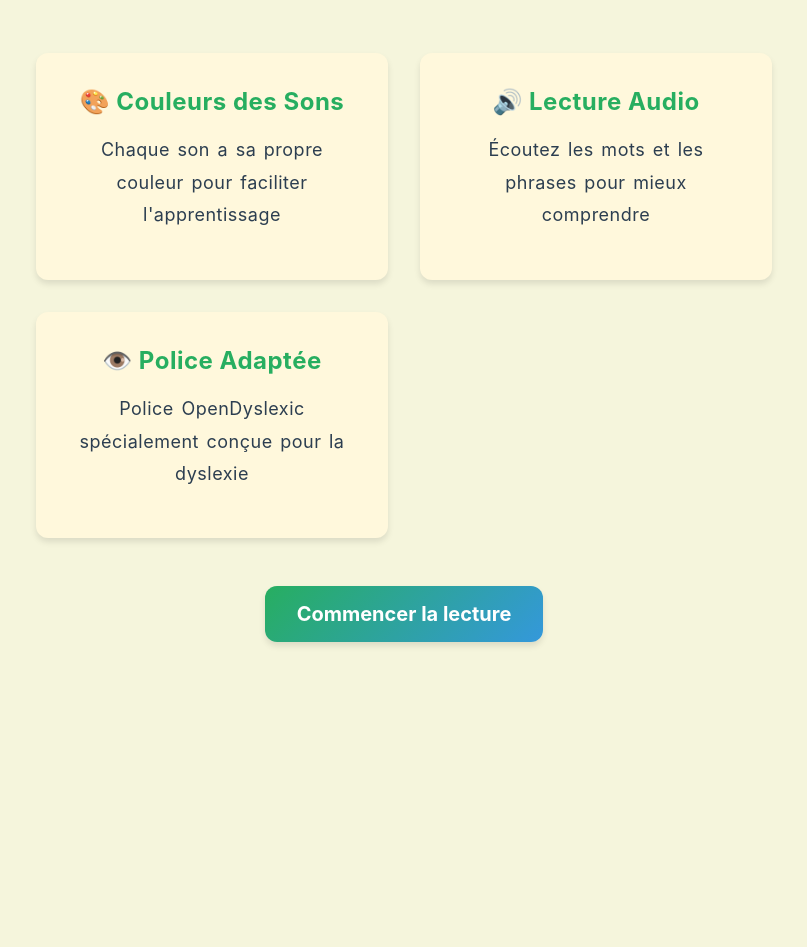
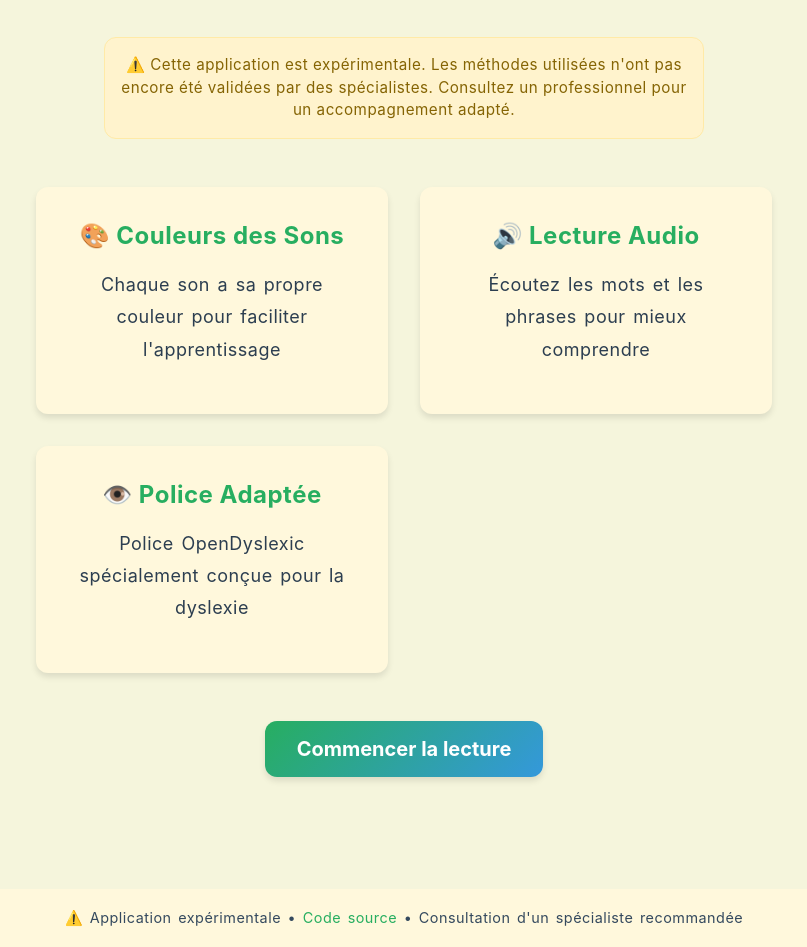
Before and after one commit to jbdoumenjou/syllaboo, a Vue app: page / in a window 1280 px wide. Shown: the part 278-1225 px from the top of the page, without its empty margins (236-1043 px from the left). Before the commit the page ends 1032 px from the top, so only its background shows below. Built offline with nearby package versions, Linux system fonts and the light colour scheme; a web font is replaced by a local one.

Commit message:
Improve the documentation and add scientific references

```diff
--- a/src/App.vue
+++ b/src/App.vue
@@ -11,6 +11,14 @@
     <main>
       <router-view />
     </main>
+
+    <footer class="app-footer">
+      <p>
+        ⚠️ Application expérimentale •
+        <a href="https://github.com/jbdoumenjou/syllaboo" target="_blank" rel="noopener">Code source</a> •
+        Consultation d'un spécialiste recommandée
+      </p>
+    </footer>
   </div>
 </template>
 
@@ -31,4 +39,27 @@ main {
   flex: 1;
   padding: 2rem;
 }
+
+.app-footer {
+  background-color: var(--bg-secondary);
+  padding: 1rem 2rem;
+  text-align: center;
+  border-top: 1px solid var(--border-color);
+  margin-top: auto;
+}
+
+.app-footer p {
+  margin: 0;
+  font-size: 0.9rem;
+  color: var(--text-secondary);
+}
+
+.app-footer a {
+  color: var(--accent-primary);
+  text-decoration: none;
+}
+
+.app-footer a:hover {
+  text-decoration: underline;
+}
 </style>
--- a/src/views/Home.vue
+++ b/src/views/Home.vue
@@ -4,6 +4,11 @@
     <p class="welcome-text">
       Une application conçue spécialement pour aider les enfants dyslexiques à apprendre à lire.
     </p>
+
+    <div class="disclaimer">
+      ⚠️ Cette application est expérimentale. Les méthodes utilisées n'ont pas encore été validées par des spécialistes.
+      Consultez un professionnel pour un accompagnement adapté.
+    </div>
 
     <div class="features">
       <div class="feature">
@@ -40,6 +45,19 @@
   text-align: center;
   margin: 2rem 0;
   color: var(--text-secondary);
+}
+
+.disclaimer {
+  background-color: #fff3cd;
+  border: 1px solid #ffeaa7;
+  border-radius: var(--border-radius);
+  padding: 1rem;
+  margin: 2rem auto;
+  max-width: 600px;
+  font-size: 0.95rem;
+  color: #856404;
+  text-align: center;
+  line-height: 1.5;
 }
 
 .features {
```
Also changed, not shown: 1 other file (tests, documents, lock files or other folders).
